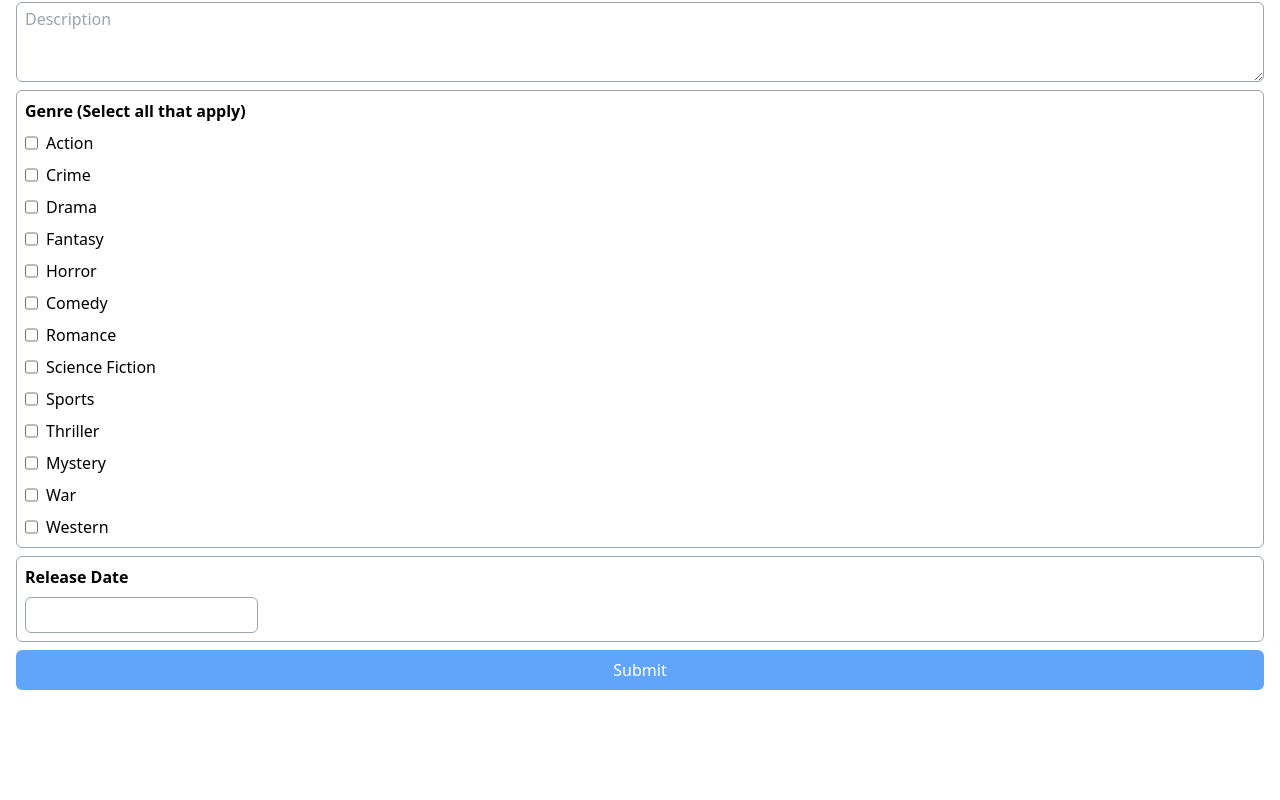
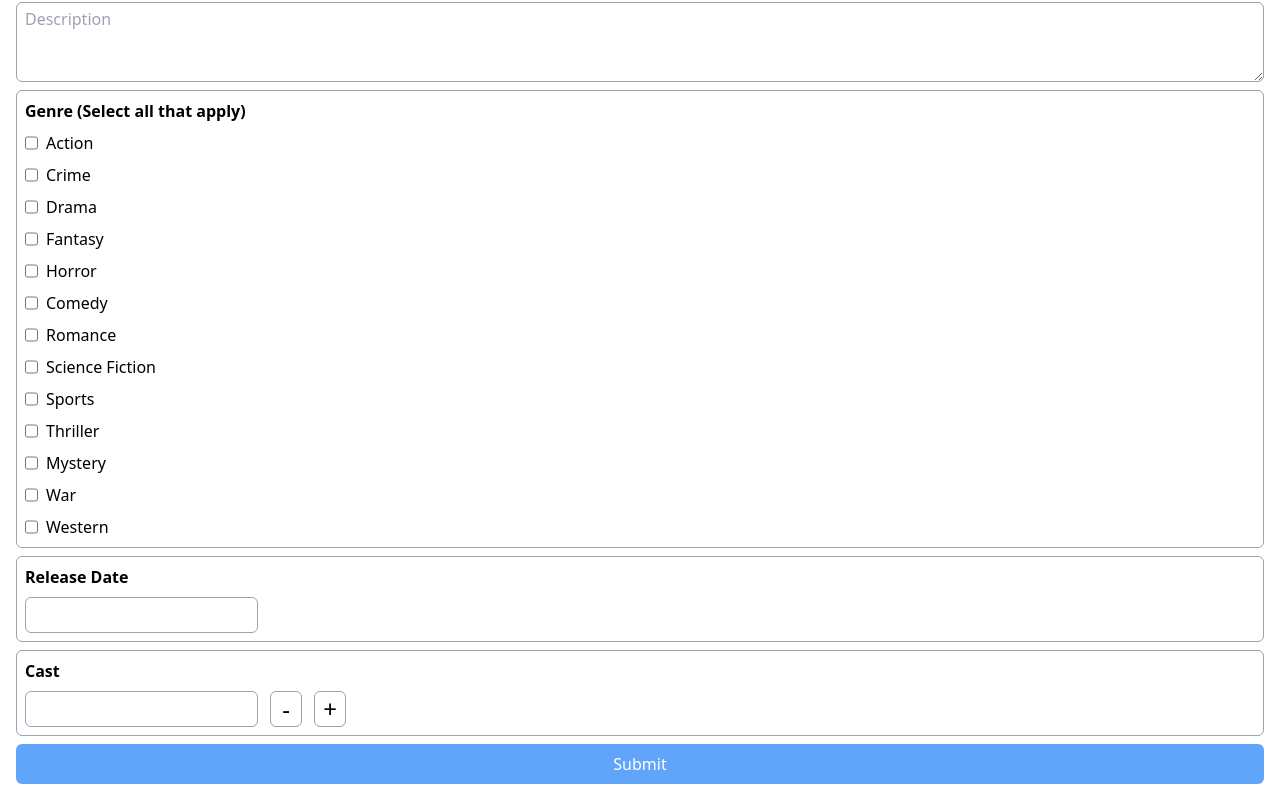
Before and after one commit to heyyayesh/box-office, a React (Create React App) app in the folder client/: page /movies/add in a window 1280 px wide. Shown: the part 278-1078 px from the top of the page. Before the commit the page ends 984 px from the top, so only its background shows below. Built offline with nearby package versions, Linux system fonts and the light colour scheme; the HTML template or start-up script is replaced by a standard one.

Commit message:
Add dynamic list to input cast

```diff
--- a/client/src/components/AddMovie.jsx
+++ b/client/src/components/AddMovie.jsx
@@ -28,6 +28,7 @@ const AddMovie = () => {
     description: '',
     genre: [],
     releaseDate: null,
+    cast: [''],
   };
 
   // Validation schema for form inputs
@@ -94,6 +95,14 @@ const AddMovie = () => {
             label='Release Date'
           />
 
+          {/* Movie Cast */}
+          <FormController
+            control='dynamiclist'
+            name='cast'
+            placeholder='Cast'
+            label='Cast'
+          />
+
           {/* Submit Button */}
           <button
             type='submit'
--- /dev/null
+++ b/client/src/components/form-controls/DynamicList.jsx
@@ -0,0 +1,42 @@
+import React from 'react';
+import { Field, FieldArray } from 'formik';
+
+const DynamicList = ({ name, label, placeholder, ...rest }) => {
+  return (
+    <div className='flex flex-col gap-2 border border-gray-400 rounded-md p-2'>
+      <label className='font-semibold' htmlFor={name}>
+        {label}
+      </label>
+      <FieldArray name={name}>
+        {({ form, push, remove }) => {
+          return form.values.cast.map((person, index) => {
+            return (
+              <div key={index} className='flex gap-3'>
+                <Field
+                  name={`cast[${index}]`}
+                  className='border border-gray-400 rounded-md indent-2 grid place-center h-9'
+                />
+                <button
+                  type='button'
+                  className='border border-gray-400 w-8 rounded-md text-2xl'
+                  onClick={() => form.values.cast.length > 1 && remove(index)}
+                >
+                  -
+                </button>
+                <button
+                  type='button'
+                  className='border border-gray-400 w-8 rounded-md text-2xl'
+                  onClick={() => push('')}
+                >
+                  +
+                </button>
+              </div>
+            );
+          });
+        }}
+      </FieldArray>
+    </div>
+  );
+};
+
+export default DynamicList;
--- a/client/src/components/form-controls/FormController.jsx
+++ b/client/src/components/form-controls/FormController.jsx
@@ -1,6 +1,7 @@
 import React from 'react';
 import CheckboxGroup from './CheckboxGroup';
 import DatePicker from './DatePicker';
+import DynamicList from './DynamicList';
 import Input from './Input';
 import Textarea from './Textarea';
 
@@ -14,6 +15,8 @@ const FormController = ({ control, ...rest }) => {
       return <CheckboxGroup {...rest} />;
     case 'datepicker':
       return <DatePicker {...rest} />;
+    case 'dynamiclist':
+      return <DynamicList {...rest} />;
     default:
       return null;
   }
```
